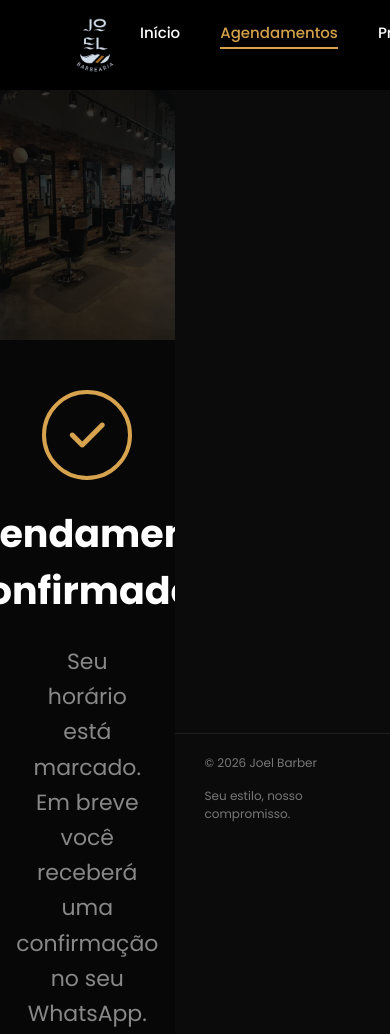
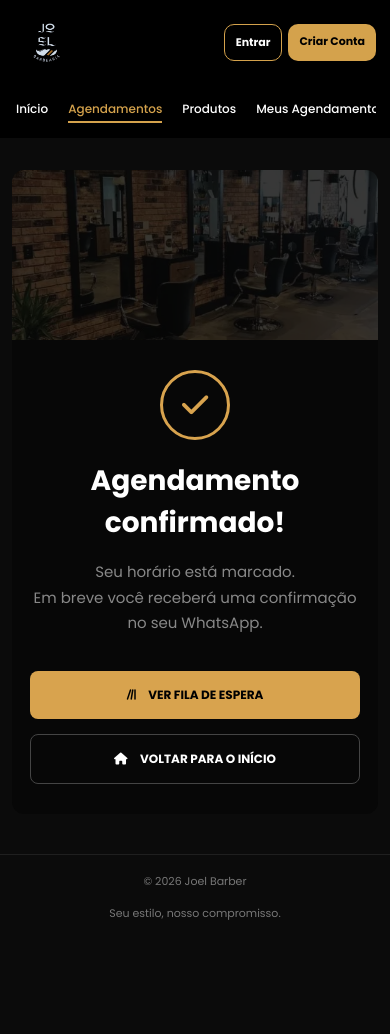
Before and after one commit to gvvieira-hash/Projeto-CAJIVIS-CODE---JOEL-Barber, a website: page agendamento5/index-ag5.html in a window 390 px wide. Shown: the top 1034 px of the page. After the commit the page ends 940 px from the top, so only its background shows below. Drawn offline with Linux system fonts and the light colour scheme.

Commit message:
Adiciona responsividade ao agendamento 5

```diff
--- a/agendamento5/index-ag5.html
+++ b/agendamento5/index-ag5.html
@@ -33,7 +33,6 @@
                 <li><a href="../produtos/index-produto.html">Produtos</a></li>
                 <li><a href="../fila_de_espera/index-fila.html">Meus Agendamentos</a></li>
                 <li><a href="../servicos/index-serv.html">Serviços</a></li>
-            </ul>
             </ul>
         </nav>
 
@@ -87,11 +86,6 @@
 
     </div>
 
-            <footer>
-            <span>© 2026 Joel Barber</span>
-            <span>Seu estilo, nosso compromisso.</span>
-        </footer>
-
 </div>
 
 <footer>
--- a/agendamento5/style-ag5.css
+++ b/agendamento5/style-ag5.css
@@ -348,3 +348,231 @@ footer {
         align-items: flex-start;
     }
 }
+
+/* ==========================================
+   RESPONSIVIDADE - AGENDAMENTO 5
+========================================== */
+
+/* NOTEBOOKS E TELAS MENORES */
+@media (max-width: 1200px) {
+    header {
+        padding: 0 25px;
+    }
+
+    nav ul {
+        gap: 22px;
+    }
+
+    .confirmacao-container {
+        max-width: 1100px;
+    }
+
+    h1 {
+        font-size: 46px;
+        text-align: center;
+    }
+
+    .confirmacao-conteudo {
+        padding: 35px;
+    }
+}
+
+/* TABLETS */
+@media (max-width: 900px) {
+    header {
+        height: auto;
+        min-height: 100px;
+        padding: 12px 20px;
+        flex-wrap: wrap;
+        gap: 12px;
+    }
+
+    .logo img {
+        width: 75px;
+    }
+
+    nav {
+        order: 3;
+        width: 100%;
+    }
+
+    nav ul {
+        justify-content: center;
+        flex-wrap: wrap;
+        gap: 15px 25px;
+    }
+
+    nav ul li a {
+        font-size: 13px;
+    }
+
+    .buttons {
+        gap: 8px;
+    }
+
+    .btn-login,
+    .btn-register {
+        padding: 10px 14px;
+        font-size: 13px;
+    }
+
+    .pagina-confirmacao {
+        flex-direction: column;
+        min-height: 100vh;
+        padding: 145px 20px 20px;
+        gap: 20px;
+    }
+
+    .confirmacao-container {
+        width: 100%;
+        min-height: auto;
+        flex-direction: column;
+    }
+
+    .confirmacao-imagem {
+        width: 100%;
+        height: 220px;
+    }
+
+    .confirmacao-conteudo {
+        padding: 40px 25px;
+    }
+
+    h1 {
+        font-size: 38px;
+    }
+
+    p {
+        font-size: 19px;
+    }
+
+    footer {
+        margin-top: 10px;
+    }
+}
+
+/* CELULARES */
+@media (max-width: 600px) {
+    header {
+        padding: 10px 14px;
+    }
+
+    .logo img {
+        width: 65px;
+    }
+
+    nav ul {
+        justify-content: flex-start;
+        flex-wrap: nowrap;
+        overflow-x: auto;
+        padding: 8px 2px;
+        gap: 20px;
+    }
+
+    nav ul li {
+        flex-shrink: 0;
+    }
+
+    nav ul li a {
+        font-size: 12px;
+    }
+
+    .buttons {
+        gap: 6px;
+    }
+
+    .btn-login,
+    .btn-register {
+        padding: 9px 11px;
+        font-size: 11px;
+    }
+
+    .user-profile {
+        padding: 5px 10px 5px 5px;
+    }
+
+    .user-profile .user-name {
+        font-size: 11px;
+    }
+
+    #btn-logout {
+        font-size: 11px;
+        margin-left: 8px;
+    }
+
+    .pagina-confirmacao {
+        padding: 155px 12px 15px;
+    }
+
+    .confirmacao-container {
+        width: 100%;
+        border-radius: 12px;
+    }
+
+    .confirmacao-imagem {
+        height: 170px;
+    }
+
+    .confirmacao-conteudo {
+        padding: 30px 18px;
+    }
+
+    .icone-check {
+        width: 70px;
+        height: 70px;
+        font-size: 30px;
+        border-width: 3px;
+        margin-bottom: 20px;
+    }
+
+    h1 {
+        font-size: 28px;
+        margin-bottom: 15px;
+    }
+
+    p {
+        font-size: 15px;
+        line-height: 1.7;
+    }
+
+    .btn-agendamentos,
+    .btn-voltar {
+        width: 100%;
+        max-width: 100%;
+        padding: 15px 10px;
+        font-size: 12px;
+    }
+
+    footer {
+        flex-direction: column;
+        align-items: center;
+        text-align: center;
+        padding: 18px 12px;
+        font-size: 11px;
+    }
+}
+
+/* CELULARES PEQUENOS */
+@media (max-width: 380px) {
+    .buttons {
+        gap: 5px;
+    }
+
+    .btn-login,
+    .btn-register {
+        padding: 8px;
+        font-size: 10px;
+    }
+
+    h1 {
+        font-size: 24px;
+    }
+
+    p {
+        font-size: 14px;
+    }
+
+    .confirmacao-conteudo {
+        padding: 25px 14px;
+    }
+}
```
